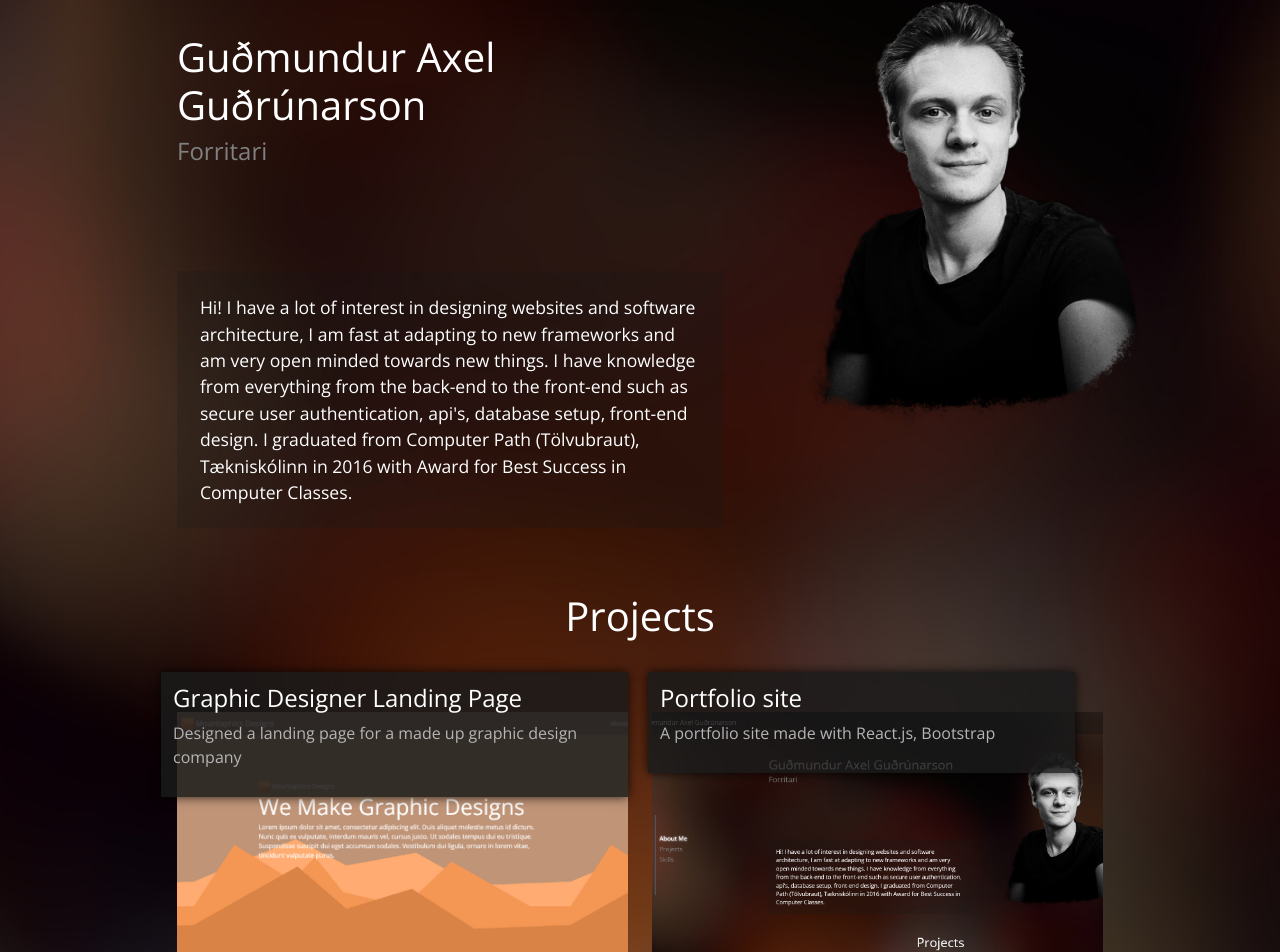
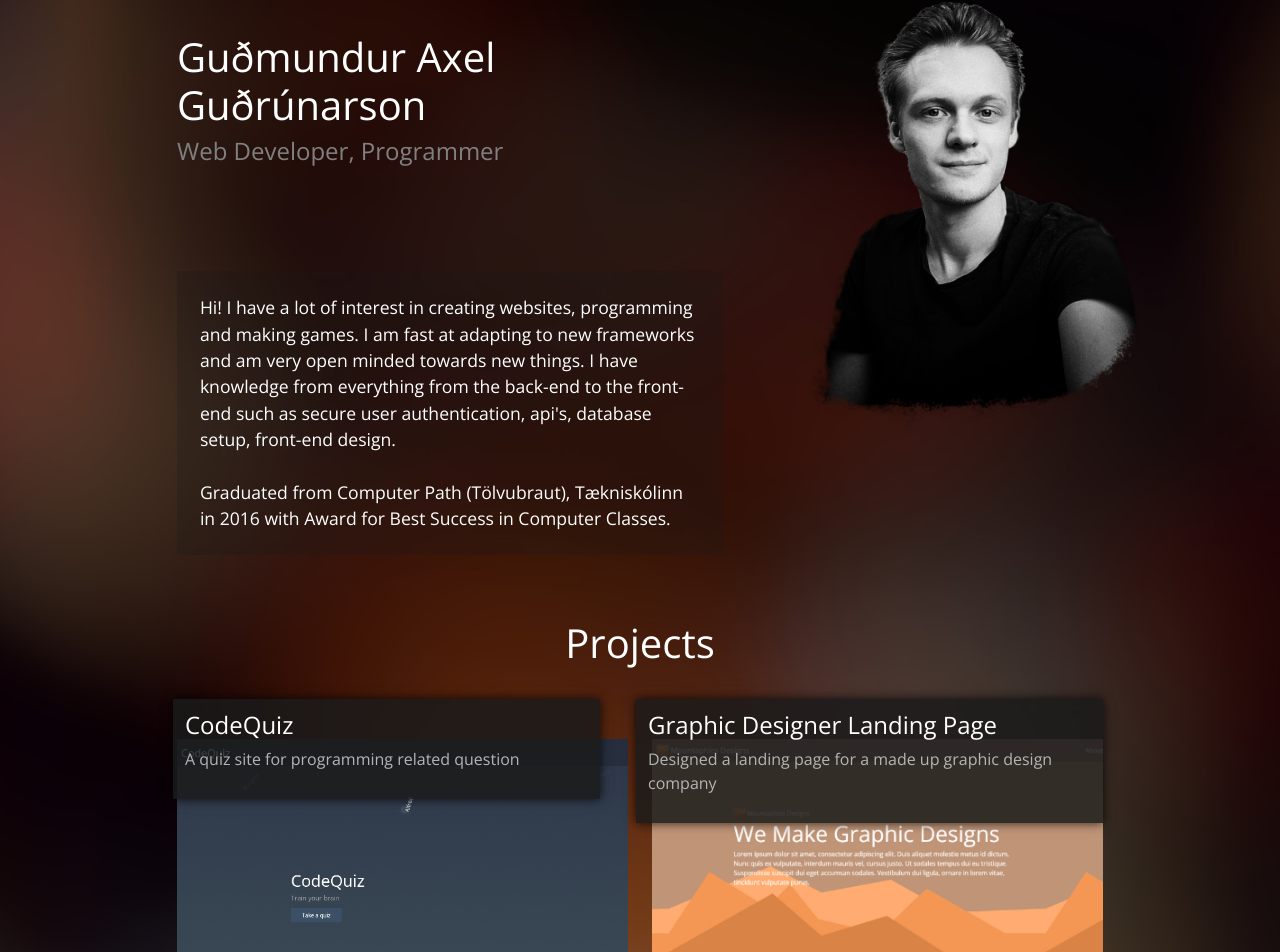
Before and after one commit to RegAse/portfolio-v2, a React (Create React App) app: page / in a window 1280 px wide. Shown: the part 111-1063 px from the top of the page. Built offline with nearby package versions, Linux system fonts and the light colour scheme.

Commit message:
Added a new project and updated some things

```diff
--- a/src/App.js
+++ b/src/App.js
@@ -114,14 +114,16 @@ function App() {
           </div>
           <div className="col-sm-12 col-md-6 col-lg-6 offset-sm-1 offset-md-1 offset-lg-1 profile-info">
             <h1 className='profile-heading-name box-to-slide-in-1 slide-in-1'>Guðmundur Axel Guðrúnarson</h1>
-            <h4 className='text-grey box-to-slide-in-1 slide-in-1'>Forritari</h4>
+            <h4 className='text-grey box-to-slide-in-1 slide-in-1'>Web Developer, Programmer</h4>
             <div className="profile-about box-to-slide-in-1 slide-in-1-delay">
-              Hi! I have a lot of interest in designing websites and software architecture,
+              Hi! I have a lot of interest in creating websites, programming and making games.
               I am fast at adapting to new frameworks and am very open minded towards new things.
               I have knowledge from everything from the back-end to the front-end such as secure
-              user authentication, api's, database setup, front-end design. I graduated from
-              Computer Path (Tölvubraut), Tækniskólinn in 2016 with Award for Best Success in
-              Computer Classes.
+              user authentication, api's, database setup, front-end design.
+              <br></br>
+              <br></br>
+              Graduated from Computer Path (Tölvubraut), Tækniskólinn in 2016 with Award for
+              Best Success in Computer Classes.
             </div>
           </div>
         </div>
@@ -176,6 +178,31 @@ function App() {
           <h1 className='text-center box-to-slide-in-1 slide-in-1'>Projects</h1>
           <div className='row work-items-container'>
             <div className='col-sm-12 col-md-12 col-lg-5 offset-md-1 work-item'>
+              <div className='project-item box-to-slide-in-1 slide-in-1' style={{ backgroundImage: "url(./images/web-designer-site-11.png)" }}>
+                <div className='row'>
+                  <div className='project-item-info'>
+                    <div className='project-item-info-header'>
+                      <h4>CodeQuiz</h4>
+                      <p className='text-tiny-grey'>A quiz site for programming related question</p>
+                    </div>
+
+                    {/* <p className="project-item-info-bottom">
+                      Made with React.js, Bootstrap<br></br>
+                      Designed with Affinity Designer
+                    </p> */}
+                  </div>
+                  <div className='project-item-info-bottom'>
+                    <a className='fancy-link' href='https://regase.github.io/codequiz/'>
+                      <button className='btn btn-primary-1'>Check it out here</button>
+                    </a>
+                    <a className='fancy-link' href='https://regase.github.io/codequiz/' rel="noreferrer" target="_blank">
+                      <button className='btn btn-primary-1'>Code</button>
+                    </a>
+                  </div>
+                </div>
+              </div>
+            </div>
+            <div className='col-sm-12 col-md-12 col-lg-5 work-item'>
               <div className='project-item box-to-slide-in-1 slide-in-1' style={{ backgroundImage: "url(./images/web-designer-site-6.gif)" }}>
                 <div className='project-item-info'>
                   <div className='project-item-info-header'>
@@ -202,7 +229,7 @@ function App() {
                 </div>
               </div>
             </div>
-            <div className='col-sm-12 col-md-12 col-lg-5 work-item'>
+            <div className='col-sm-12 col-md-12 col-lg-5 offset-md-1 work-item'>
               <div className='project-item box-to-slide-in-1 slide-in-1' style={{ backgroundImage: "url(./images/web-designer-site-10.png)" }}>
                 <div className='row'>
                   <div className='project-item-info'>
@@ -219,7 +246,7 @@ function App() {
                 </div>
               </div>
             </div>
-            <div className='col-sm-12 col-md-12 col-lg-5 offset-md-1 work-item'>
+            <div className='col-sm-12 col-md-12 col-lg-5 work-item'>
               <div className='project-item box-to-slide-in-1 slide-in-1' style={{ backgroundImage: "url(./images/web-designer-site-3.png)" }}>
                 <div className='row'>
                   <div className='project-item-info'>
@@ -236,7 +263,7 @@ function App() {
                 </div>
               </div>
             </div>
-            <div className='col-sm-12 col-md-12 col-lg-5 work-item'>
+            <div className='col-sm-12 col-md-12 col-lg-5 offset-md-1 work-item'>
               <div className='project-item box-to-slide-in-1 slide-in-1' style={{ backgroundImage: "url(./images/web-designer-site-9.gif)" }}>
                 <div className='row'>
                   <div className='project-item-info'>
```
Also changed, not shown: public/images/web-designer-site-11.png (added).
